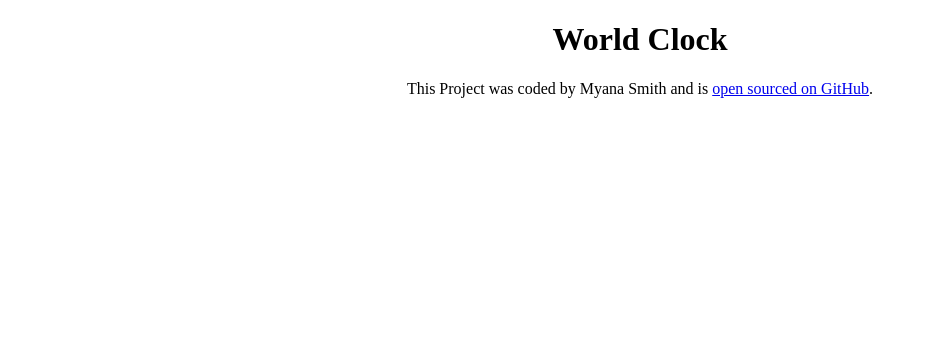
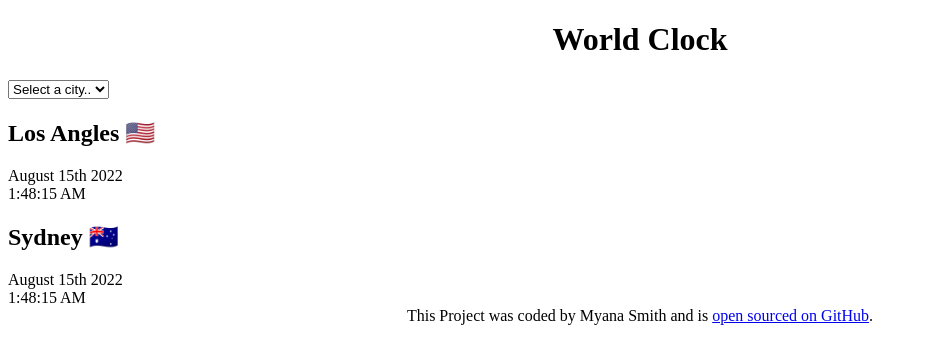
Before and after one commit to myanasmith/world-clock, a plain HTML site: page index.html in a window 1280 px wide. Shown: the whole page, without its empty margins (0-927 px from the left). Drawn offline with Linux system fonts and the light colour scheme.

Commit message:
Added the basic html

```diff
--- a/index.html
+++ b/index.html
@@ -7,7 +7,27 @@
     <title>World Clock - Myana Smith</title>
   </head>
   <body>
-    <h1>World Clock</h1>
+    <div class="container">
+      <h1>World Clock</h1>
+
+      <select>
+        <option value="">Select a city..</option>
+        <option value="">New York</option>
+        <option value="">London</option>
+        <option value="">Auckland</option>
+      </select>
+
+      <div class="city">
+        <h2>Los Angles 🇺🇸</h2>
+        <div class="date">August 15th 2022</div>
+        <div class="time">1:48:15 AM</div>
+      </div>
+      <div class="city">
+        <h2>Sydney 🇦🇺</h2>
+        <div class="date">August 15th 2022</div>
+        <div class="time">1:48:15 AM</div>
+      </div>
+    </div>
     <footer>
       This Project was coded by Myana Smith and is
       <a href="https://github.com/myanasmith/world-clock" target="_blank">
```
